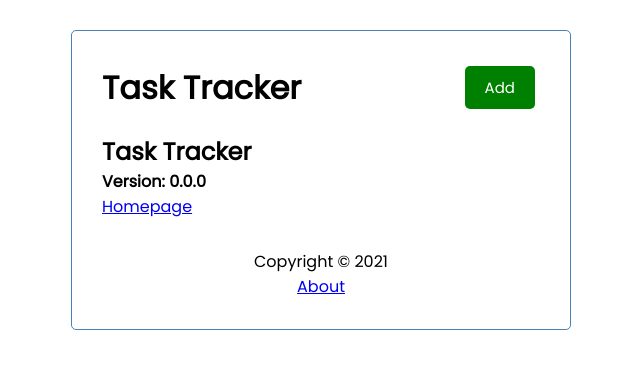
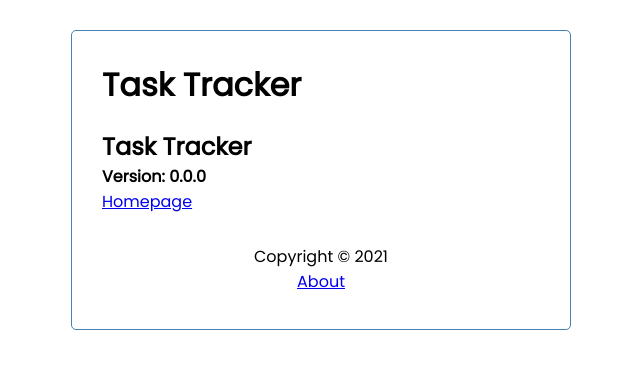
Before and after one commit to yejianfengblue/angular-study, an Angular app: page /about in a window 1280 px wide. Shown: the top 368 px of the page, without its empty margins (319-959 px from the left). Built offline with nearby package versions, Linux system fonts and the light colour scheme.

Commit message:
Limit component to route

```diff
--- a/src/app/components/header/header.component.html
+++ b/src/app/components/header/header.component.html
@@ -1,4 +1,9 @@
 <header>
   <h1>{{ title }}</h1>
-  <app-button text="Add" color="green" (btnClick)="toggleAddTask()"></app-button>
+  <app-button
+    text="Add"
+    color="green"
+    (btnClick)="toggleAddTask()"
+    *ngIf="hasRoute('/')"
+  ></app-button>
 </header>
--- a/src/app/components/header/header.component.ts
+++ b/src/app/components/header/header.component.ts
@@ -1,4 +1,5 @@
 import { Component, OnInit } from '@angular/core';
+import { Router } from '@angular/router';
 
 @Component({
   selector: 'app-header',
@@ -9,11 +10,16 @@ export class HeaderComponent implements OnInit {
 
   title = 'Task Tracker';
 
-  constructor() { }
+  constructor(private router: Router) { }
 
   ngOnInit(): void {}
 
   toggleAddTask() {
     console.log('toggleAddTask');
   }
+
+  hasRoute(route: string) {
+    return this.router.url === route;
+  }
+
 }
```
